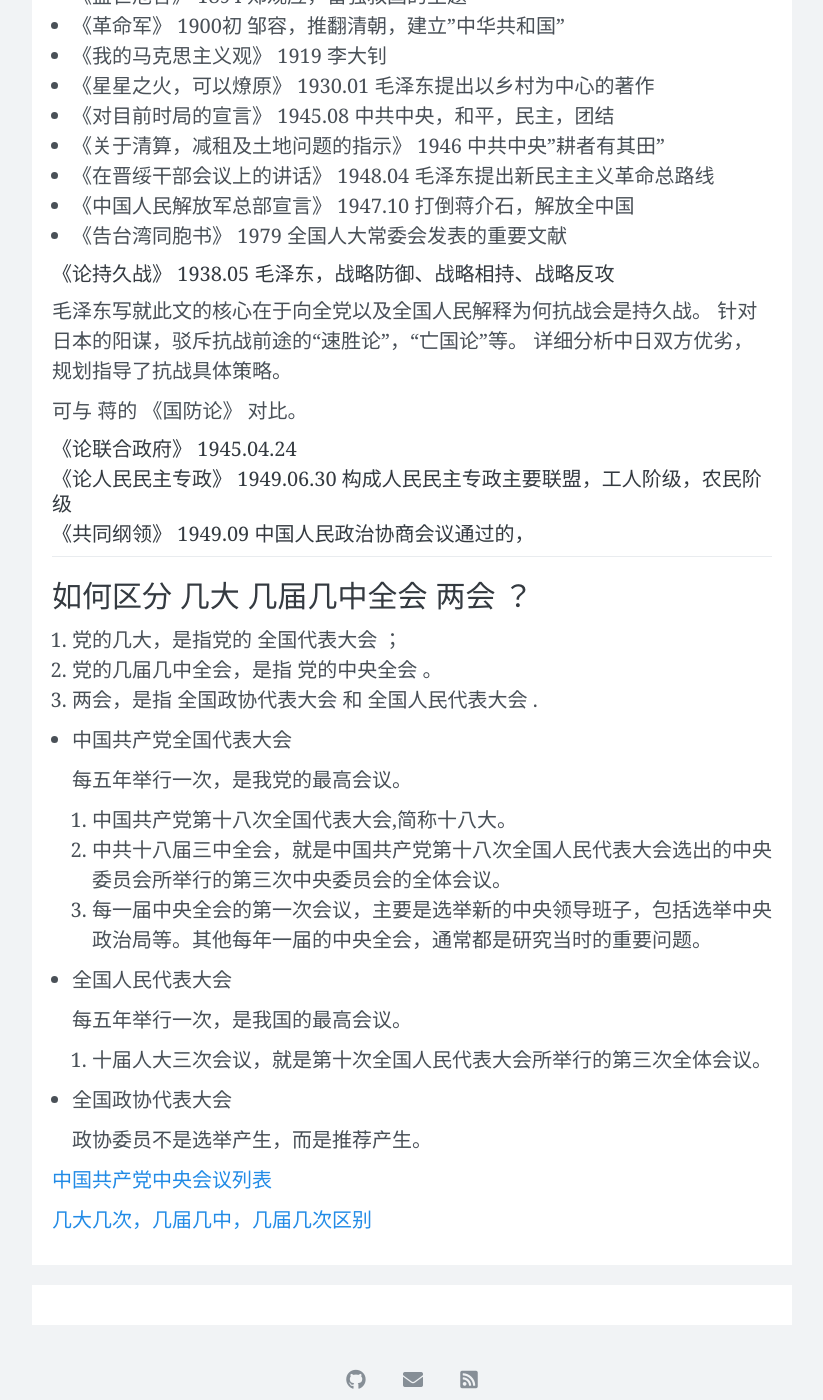
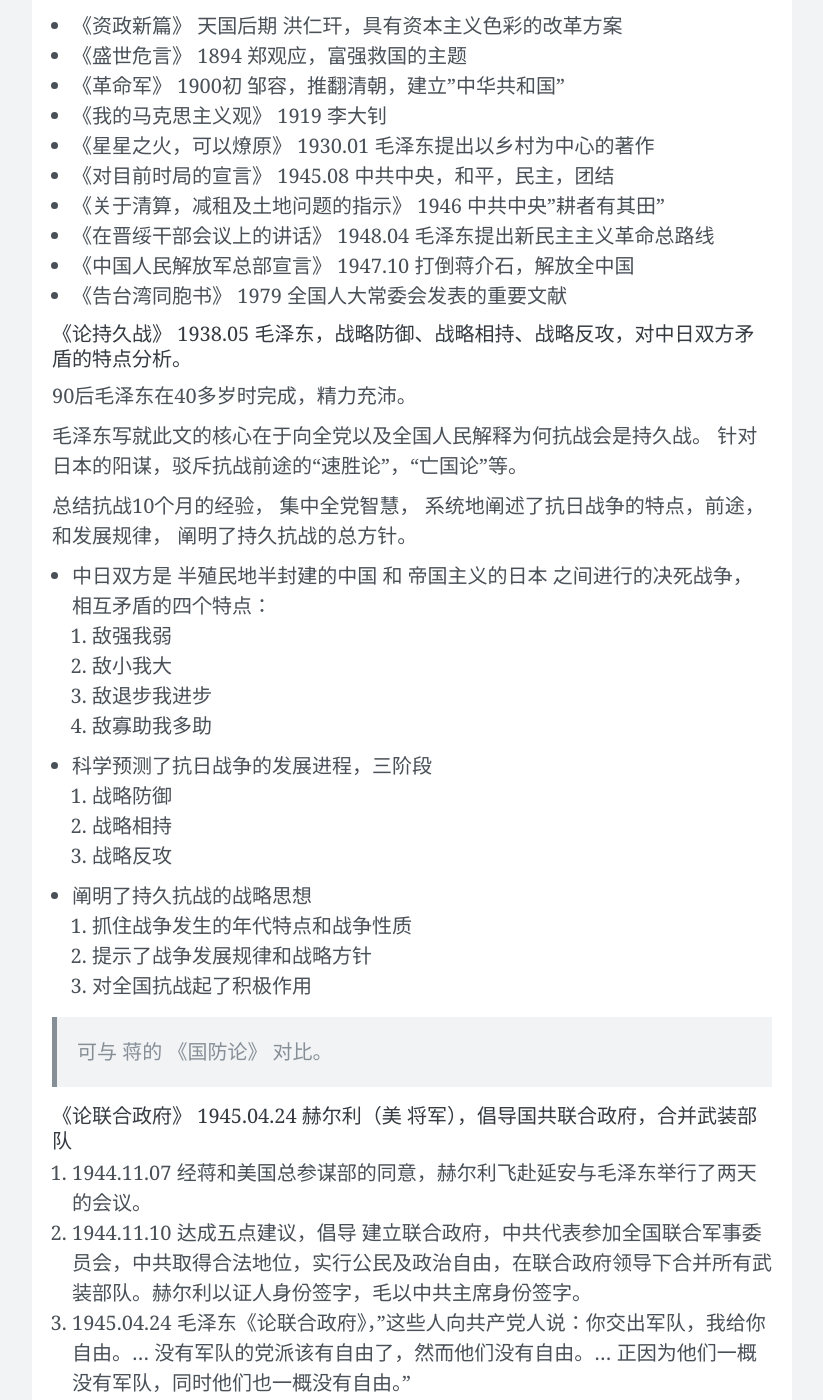
Before and after one commit to wangtiga/wangtiga.github.io, a Jekyll site: the page built from _posts/2020-11-15-3708_summary.md, in a window 1280 px wide and 1400 px high, scrolled down 28791 px. Shown: the whole window, without its empty margins (228-1051 px from the left). Built offline with Jekyll 4.4.1, drawn with Linux system fonts in a browser that asks for light colours; nearby versions of some CDN libraries; comment, search, counter and statistics services are not loaded; some of the changed text lies outside the part shown.

Commit message:
updated from mac

```diff
--- a/_posts/2020-11-15-3708_summary.md
+++ b/_posts/2020-11-15-3708_summary.md
@@ -666,15 +666,45 @@ TODO 第一次鸦片战争时期开设的几个通商口岸只有香港起到真
 * 《中国人民解放军总部宣言》         1947.10  打倒蒋介石，解放全中国
 * 《告台湾同胞书》                   1979     全国人大常委会发表的重要文献
 
-#### 《论持久战》       1938.05     毛泽东，战略防御、战略相持、战略反攻
+#### 《论持久战》       1938.05     毛泽东，战略防御、战略相持、战略反攻，对中日双方矛盾的特点分析。
+
+90后毛泽东在40多岁时完成，精力充沛。
 
 毛泽东写就此文的核心在于向全党以及全国人民解释为何抗战会是持久战。
 针对日本的阳谋，驳斥抗战前途的“速胜论”，“亡国论”等。
-详细分析中日双方优劣，规划指导了抗战具体策略。
 
-可与 蒋的 《国防论》 对比。
+总结抗战10个月的经验，
+集中全党智慧，
+系统地阐述了抗日战争的特点，前途，和发展规律，
+阐明了持久抗战的总方针。
 
-#### 《论联合政府》     1945.04.24
+- 中日双方是 半殖民地半封建的中国 和 帝国主义的日本 之间进行的决死战争，
+  相互矛盾的四个特点：
+  1. 敌强我弱
+  2. 敌小我大
+  3. 敌退步我进步
+  4. 敌寡助我多助
+
+- 科学预测了抗日战争的发展进程，三阶段
+  1. 战略防御
+  2. 战略相持
+  3. 战略反攻
+
+- 阐明了持久抗战的战略思想
+  1. 抓住战争发生的年代特点和战争性质
+  2. 提示了战争发展规律和战略方针
+  3. 对全国抗战起了积极作用
+
+> 可与 蒋的 《国防论》 对比。
+
+#### 《论联合政府》    1945.04.24   赫尔利（美 将军），倡导国共联合政府，合并武装部队
+
+  1. 1944.11.07 经蒋和美国总参谋部的同意，赫尔利飞赴延安与毛泽东举行了两天的会议。
+  2. 1944.11.10 达成五点建议，倡导 建立联合政府，中共代表参加全国联合军事委员会，中共取得合法地位，实行公民及政治自由，在联合政府领导下合并所有武装部队。赫尔利以证人身份签字，毛以中共主席身份签字。
+  3. 1945.04.24 毛泽东《论联合政府》，"这些人向共产党人说：你交出军队，我给你自由。... 没有军队的党派该有自由了，然而他们没有自由。... 正因为他们一概没有军队，同时他们也一概没有自由。"
+
+参考 [中国人民解放战争](https://wangtiga.github.io/2021/04/04/chinese_communlist_revolution.html#%E7%9B%B8%E5%85%B3%E4%BA%BA%E7%89%A9)
+
 
 #### 《论人民民主专政》 1949.06.30  构成人民民主专政主要联盟，工人阶级，农民阶级
 #### 《共同纲领》       1949.09     中国人民政治协商会议通过的，
```
Also changed, not shown: _posts/2020-07-14-3708_2019_04.md (+10 -2 lines), _posts/2021-04-04-chinese_communlist_revolution.md (+3 -1 lines), 1 other file.
